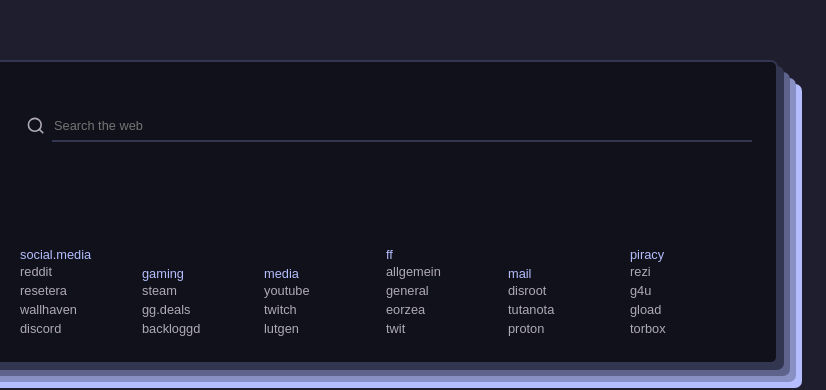
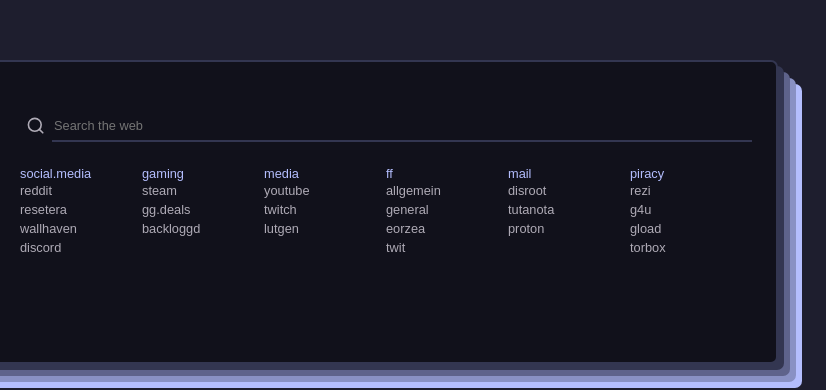
Before and after one commit to eucIase/coffepage, a plain HTML site: page index.html in a window 1280 px wide. Shown: the part 188-578 px from the top of the page, 454-1280 px from the left. Drawn offline with Linux system fonts and the light colour scheme.

Commit message:
Update styles.css

```diff
--- a/styles.css
+++ b/styles.css
@@ -168,8 +168,8 @@ body {
 #bookmarks {
   display: flex;
   justify-content: center;
-  align-items: flex-end;
-  margin-top: auto;
+  align-items: flex-start;
+  margin-top: var(--space-large);
 }
 
 .bookmark-group {
```
